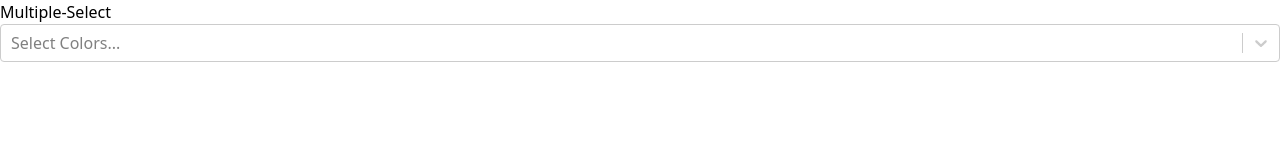
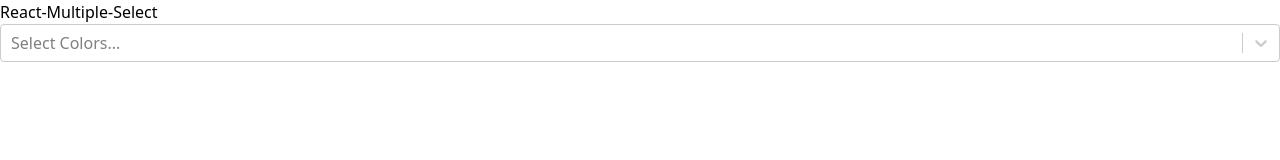
Before and after one commit to aaananddd/multipleSelect, a React (Vite) app: page / in a window 1280 px wide. Shown: the top 160 px of the page. Built offline with nearby package versions, Linux system fonts and the light colour scheme.

Commit message:
completed multipleselect

```diff
--- a/src/App.jsx
+++ b/src/App.jsx
@@ -4,7 +4,7 @@ const App = () => {
   return (
     <div className="flex items-center justify-center min-h-screen p-8">
       <div className="w-3/4">
-        <h1 className="text-blue-600 font-mono ">Multiple-Select</h1>
+        <h1 className="text-blue-600 font-mono ">React-Multiple-Select</h1>
         <MultipleSelect />
       </div>
     </div>
```
